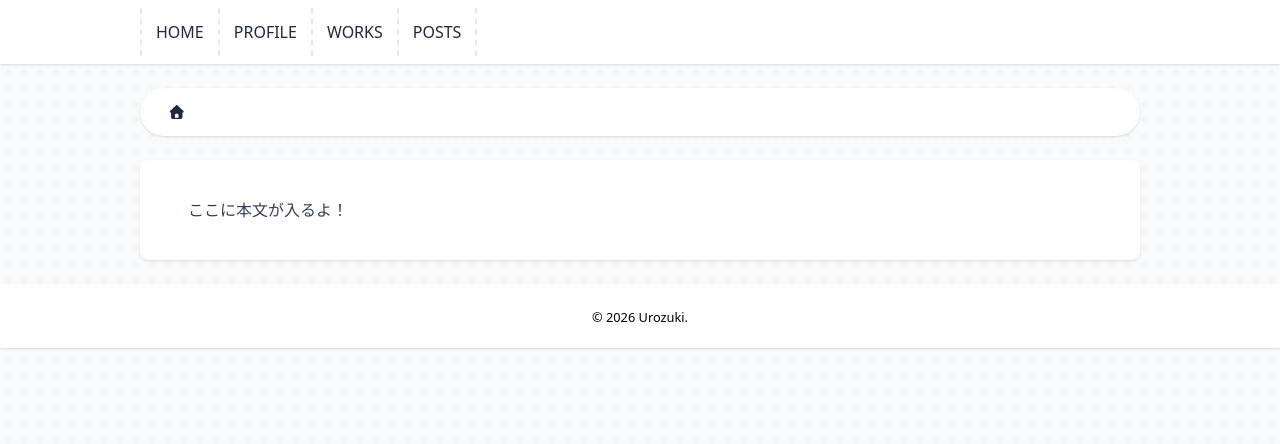
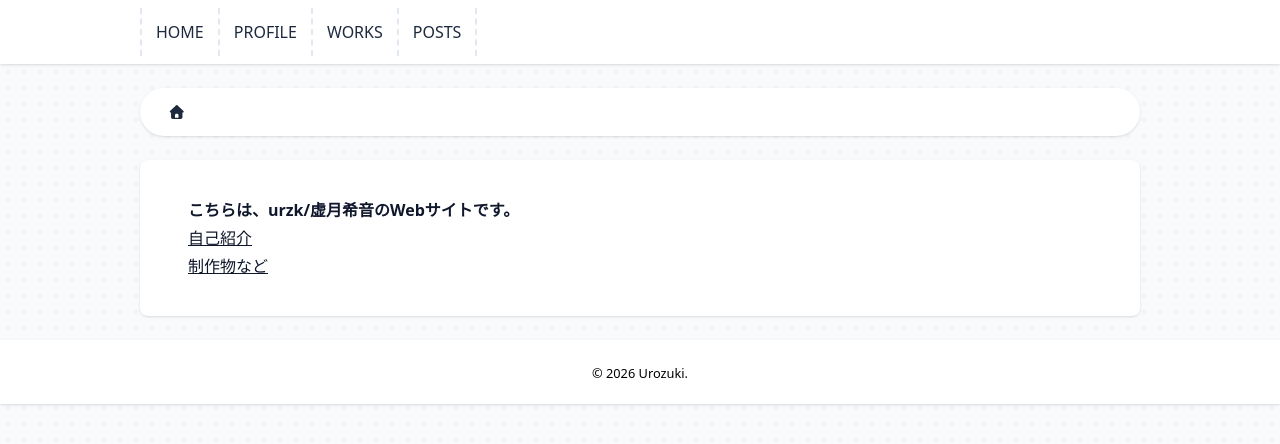
Before and after one commit to urzk/urzk-web, a Next.js app: page / in a window 1280 px wide. Shown: the top 444 px of the page. Built offline with nearby package versions, Linux system fonts and the light colour scheme.

Commit message:
updated top page

```diff
--- a/src/app/page.tsx
+++ b/src/app/page.tsx
@@ -1,4 +1,5 @@
 import Nav from "~/components/layouts/Nav";
+import Link from "next/link";
 
 export default function Home() {
   return (
@@ -7,7 +8,17 @@ export default function Home() {
       <main className="flex flex-col grow p-3">
         <div className="cell-wrapper">
           <div className="cell prose prose-slate max-w-none max-sm:prose-sm">
-            ここに本文が入るよ！
+            <p>
+              <strong>こちらは、urzk/虚月希音のWebサイトです。</strong>
+              <br />
+              <Link href="/posts/profile" className="hover:underline">
+                自己紹介
+              </Link>
+              <br />
+              <Link href="/posts/works" className="hover:underline">
+                制作物など
+              </Link>
+            </p>
           </div>
         </div>
       </main>
```
